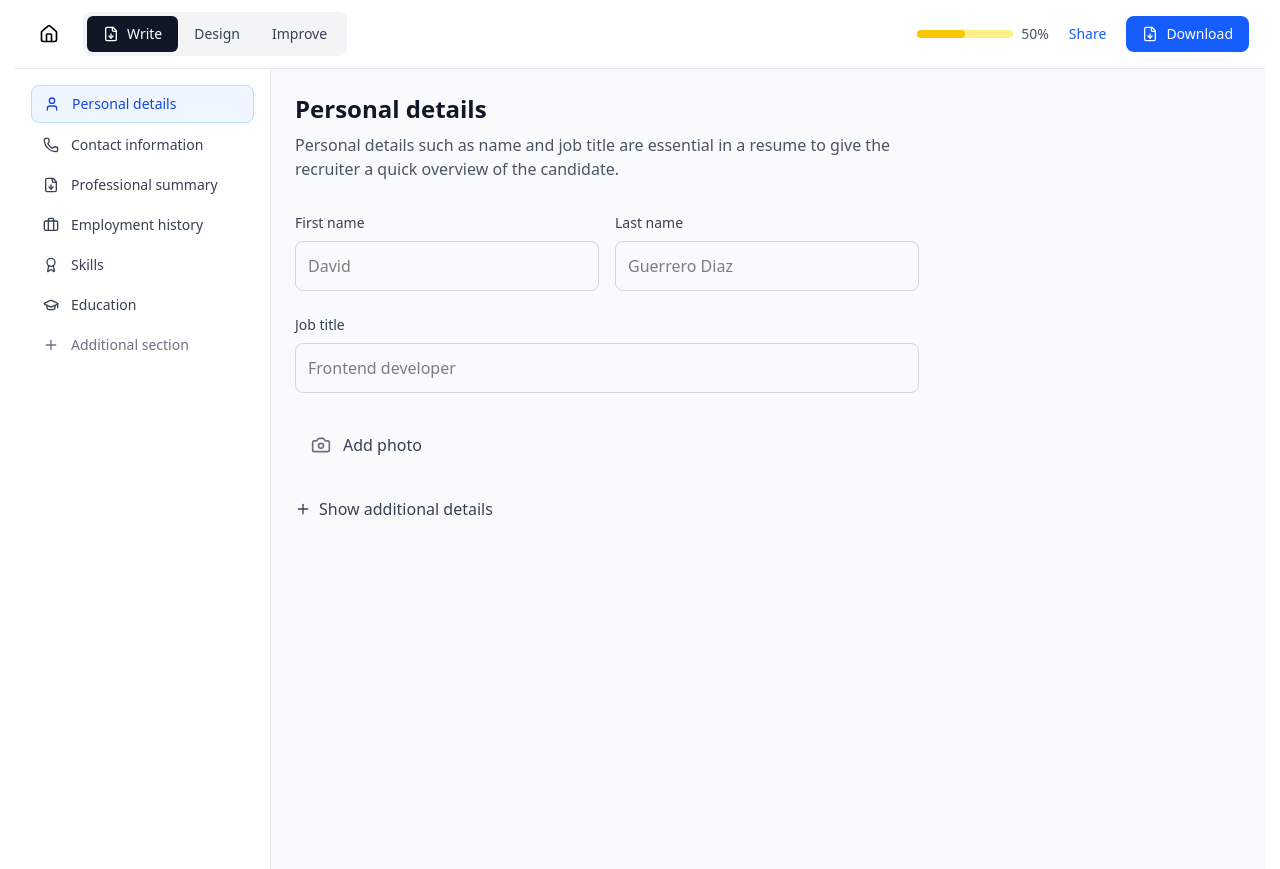
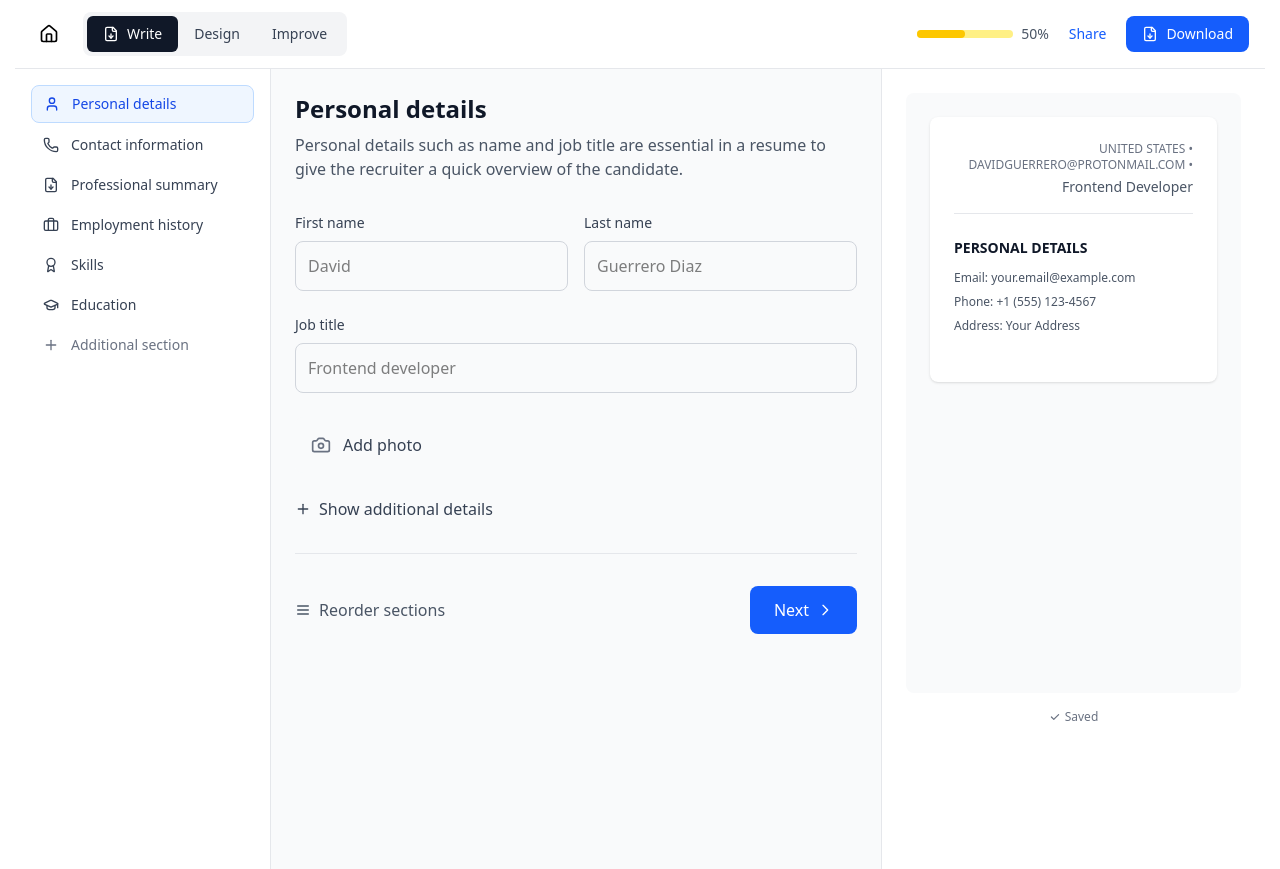
Before and after one commit to DavidGD616/ResuEase, a React (Vite) app in the folder apps/app/: page / in a window 1280 px wide. Built offline with nearby package versions, Linux system fonts and the light colour scheme.

Commit message:
feat: Add BottomNavigation and PreviewPanel components; integrate DocumentPreview for form data display

```diff
--- /dev/null
+++ b/apps/app/src/components/BottomNavigation.jsx
@@ -0,0 +1,20 @@
+import { Menu } from 'lucide-react';
+
+function BottomNavigation() {
+  return (
+    <div className="flex justify-between items-center pt-8 mt-8 border-t border-gray-200">
+      <button className="flex items-center gap-2 text-gray-600 hover:text-gray-900">
+        <Menu className="w-4 h-4" />
+        Reorder sections
+      </button>
+      <button className="px-6 py-3 bg-blue-600 text-white rounded-lg hover:bg-blue-700 font-medium flex items-center gap-2">
+        Next
+        <svg className="w-4 h-4" fill="none" stroke="currentColor" viewBox="0 0 24 24">
+          <path strokeLinecap="round" strokeLinejoin="round" strokeWidth={2} d="M9 5l7 7-7 7" />
+        </svg>
+      </button>
+    </div>
+  );
+}
+
+export default BottomNavigation;
--- /dev/null
+++ b/apps/app/src/components/DocumentPreview.jsx
@@ -0,0 +1,46 @@
+function DocumentPreview({ formData }) {
+  return (
+    <div className="bg-white p-6 rounded-lg shadow-sm">
+      {/* Document Preview Header */}
+      <div className="text-right mb-6 border-b border-gray-200 pb-4">
+        <div className="text-xs text-gray-500 mb-1">
+          UNITED STATES • {formData.email?.toUpperCase() || 'DAVIDGUERRERO@PROTONMAIL.COM'} •
+        </div>
+        <h1 className="text-xl font-bold text-gray-900">
+          {(formData.firstName + ' ' + formData.lastName).toUpperCase() || 'DAVID GUERRERO DIAZ'}
+        </h1>
+        <div className="text-sm text-gray-600 mt-1">
+          {formData.jobTitle || 'Frontend Developer'}
+        </div>
+      </div>
+
+      {/* Contact Information */}
+      <div className="mb-6">
+        <h3 className="text-sm font-bold text-gray-900 mb-3">PERSONAL DETAILS</h3>
+        <div className="space-y-2 text-xs text-gray-600">
+          <div><span className="font-medium">Email:</span> {formData.email || 'your.email@example.com'}</div>
+          <div><span className="font-medium">Phone:</span> {formData.phone || '+1 (555) 123-4567'}</div>
+          <div><span className="font-medium">Address:</span> {formData.address || 'Your Address'}</div>
+          {formData.website && <div><span className="font-medium">Website:</span> {formData.website}</div>}
+          {formData.linkedin && <div><span className="font-medium">LinkedIn:</span> {formData.linkedin}</div>}
+        </div>
+      </div>
+
+      {formData.about && (
+        <div className="mb-6">
+          <h3 className="text-sm font-bold text-gray-900 mb-3">PROFESSIONAL SUMMARY</h3>
+          <p className="text-xs text-gray-600 leading-relaxed">{formData.about}</p>
+        </div>
+      )}
+
+      {formData.skills && (
+        <div className="mb-6">
+          <h3 className="text-sm font-bold text-gray-900 mb-3">SKILLS</h3>
+          <p className="text-xs text-gray-600">{formData.skills}</p>
+        </div>
+      )}
+    </div>
+  );
+}
+
+export default DocumentPreview;
--- a/apps/app/src/components/FormToPDFApp.jsx
+++ b/apps/app/src/components/FormToPDFApp.jsx
@@ -3,7 +3,7 @@ import { User, Phone, FileDown, Briefcase, GraduationCap, Award } from 'lucide-r
 import TopNavigation from './TopNavigation';
 import Sidebar from './Sidebar';
 import MainContent from './MainContent';
-// import PreviewPanel from './PreviewPanel';
+import PreviewPanel from './PreviewPanel';
 
 function FormToPDFApp() {
   const [formData, setFormData] = useState({
@@ -65,10 +65,9 @@ function FormToPDFApp() {
             setShowAdditional={setShowAdditional}
           />
 
-          {/* <PreviewPanel
+          <PreviewPanel
             formData={formData}
-            isMobile={isMobile}
-          /> */}
+          />
         </div>
       </div>
     </div>
--- a/apps/app/src/components/MainContent.jsx
+++ b/apps/app/src/components/MainContent.jsx
@@ -4,7 +4,7 @@ import EmploymentHistoryForm from './EmploymentHistoryForm';
 import PersonalDetailsForm from './PersonalDetailsForm';
 import ProfessionalSummaryForm from './ProfessionalSummaryForm';
 import SkillsForm from './SkillsForm';
-// import BottomNavigation from './BottomNavigation';
+import BottomNavigation from './BottomNavigation';
 
 function MainContent({
   activeSection,
@@ -55,7 +55,7 @@ function MainContent({
         <EducationForm />
       )}
 
-      {/* <BottomNavigation /> */}
+      <BottomNavigation />
     </div>
   );
 }
--- /dev/null
+++ b/apps/app/src/components/PreviewPanel.jsx
@@ -0,0 +1,22 @@
+import DocumentPreview from './DocumentPreview';
+
+function PreviewPanel({ formData }) {
+  return (
+    <div className="w-96 bg-white border-l border-gray-200 p-6">
+      <div className="bg-gray-50 rounded-lg p-6 min-h-[600px]">
+        <DocumentPreview formData={formData} />
+      </div>
+
+      <div className="flex items-center justify-center mt-4 text-xs text-gray-500">
+        <div className="flex items-center gap-1">
+          <svg className="w-3 h-3" fill="currentColor" viewBox="0 0 20 20">
+            <path fillRule="evenodd" d="M16.707 5.293a1 1 0 010 1.414l-8 8a1 1 0 01-1.414 0l-4-4a1 1 0 011.414-1.414L8 12.586l7.293-7.293a1 1 0 011.414 0z" clipRule="evenodd" />
+          </svg>
+          Saved
+        </div>
+      </div>
+    </div>
+  );
+}
+
+export default PreviewPanel;
```
